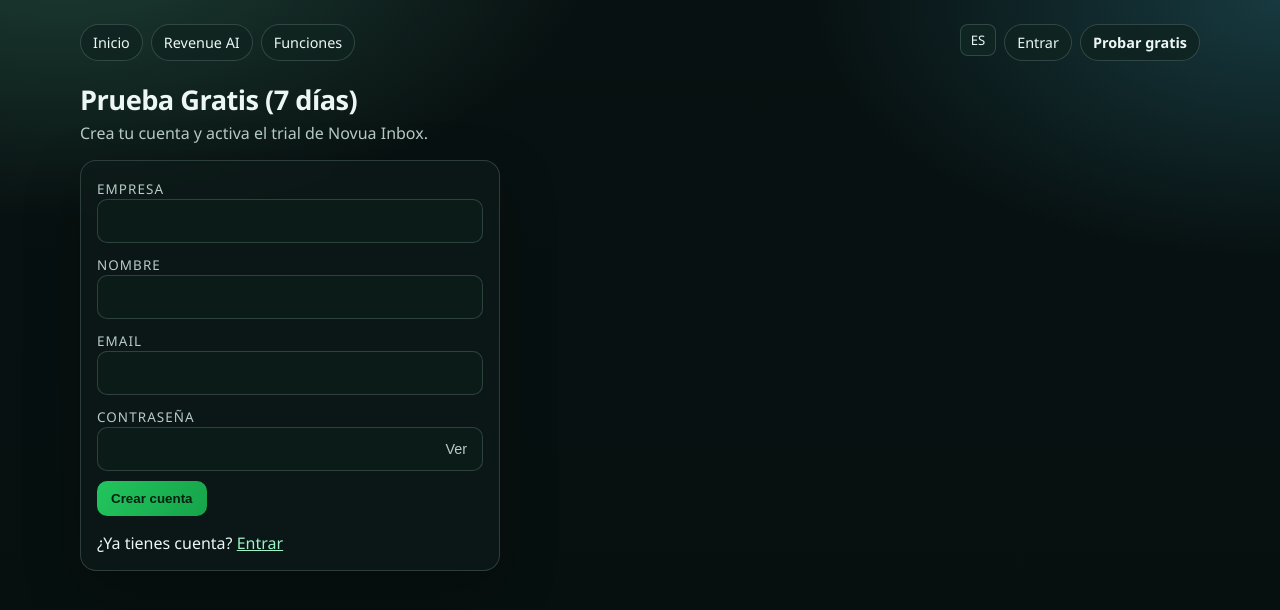
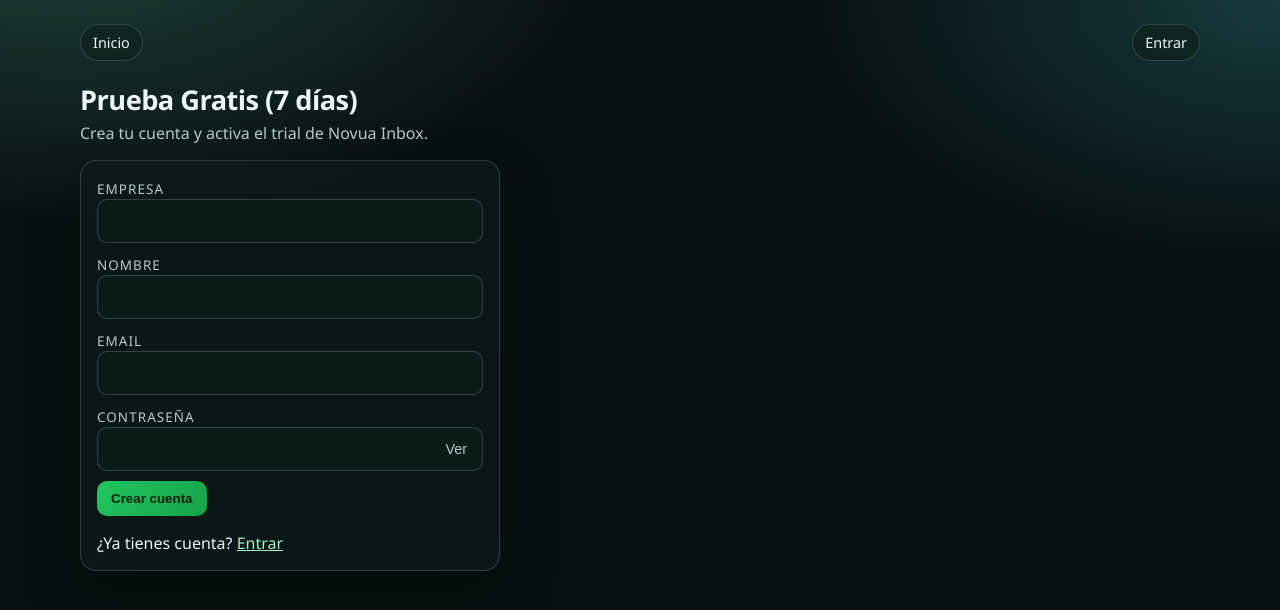
Before and after one commit to iveteamorim/ai-ops-inbox, a Next.js app: page /signup in a window 1280 px wide. Shown: the top 610 px of the page. Built offline with nearby package versions, Linux system fonts and the light colour scheme; no server answers.

Commit message:
fix: simplify signup navigation

```diff
--- a/src/app/signup/page.tsx
+++ b/src/app/signup/page.tsx
@@ -71,7 +71,7 @@ export default function SignupPage() {
 
   return (
     <section className="page">
-      <MarketingNav />
+      <MarketingNav showSections={false} showLocale={false} showStartFree={false} />
       <header className="header">
         <div>
           <h1 className="title">{t("signup_title")}</h1>
```
